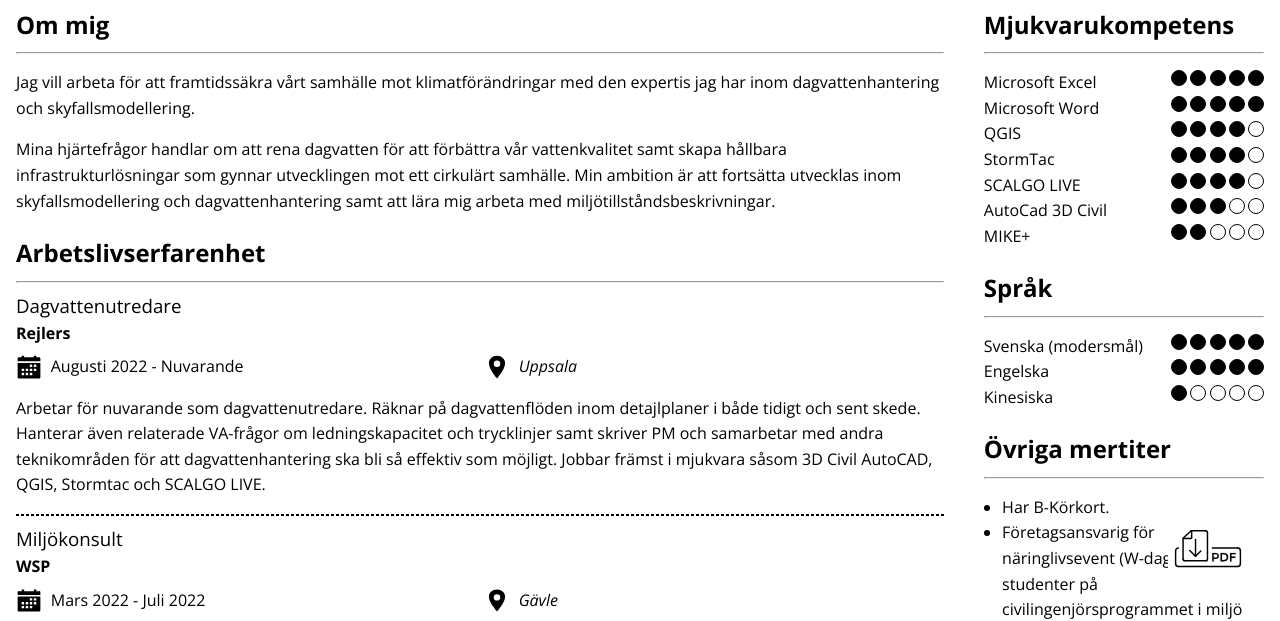
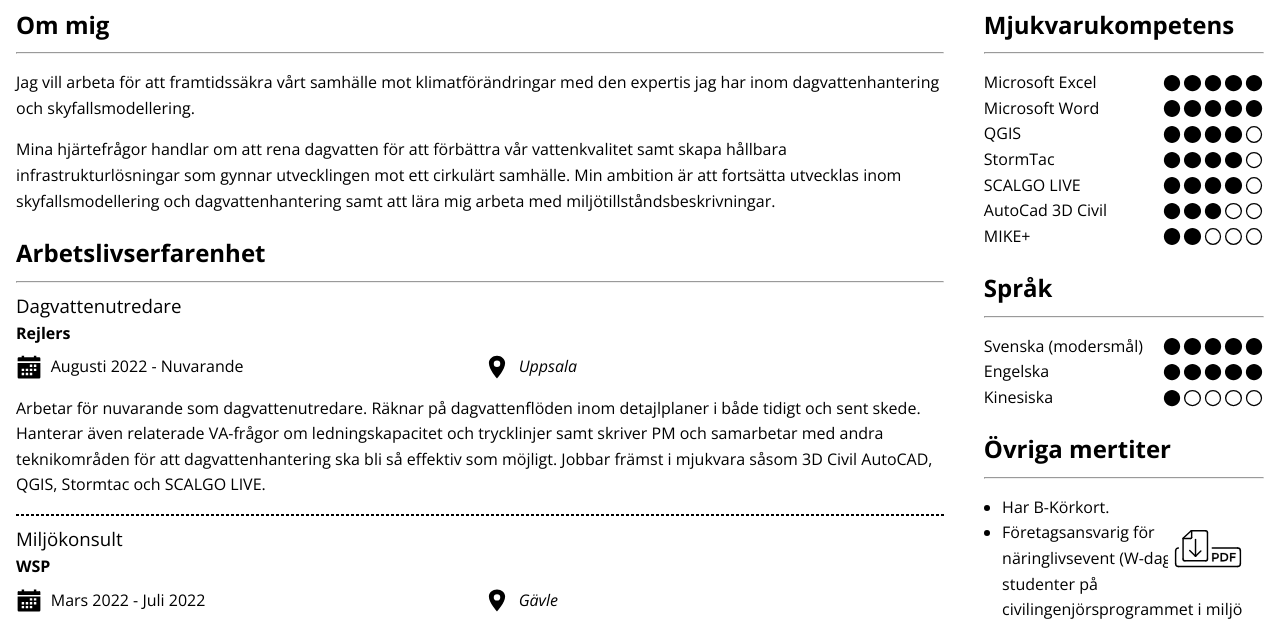
Before and after one commit to madeleinegobl/cv, a plain HTML site: page index.html in a window 1280 px wide. Shown: the part 190-811 px from the top of the page. Drawn offline with nearby package versions, Linux system fonts and the light colour scheme.

Commit message:
grading is printable

```diff
--- a/css/index.css
+++ b/css/index.css
@@ -188,38 +188,54 @@ a {
 .graded > li {
   display: grid;
   grid-template-columns: 1fr auto;
+  align-items: center;
 }
 
 .graded
   > :is(.grade-0, .grade-1, .grade-2, .grade-3, .grade-4, .grade-5)
   > .scale {
   display: flex;
-  gap: 0.2em;
 }
 .graded
   > :is(.grade-0, .grade-1, .grade-2, .grade-3, .grade-4, .grade-5)
   > .scale
   > div {
-  width: 1em;
-  height: 1em;
-  border-radius: 0.5em;
-  border: 1px solid black;
+  --size: 0.8em;
+  /* width: calc(var(--size) * var(--line-height)); */
+  aspect-ratio: 1 / 1;
+  height: calc(var(--size) * var(--line-height));
 }
 
 .graded .grade-1 .scale > div:nth-child(-n + 1) {
-  background-color: black;
+  background-image: url("../media/icons/circle-filled.svg");
 }
+.graded .grade-1 .scale > div:nth-child(n + 2) {
+  background-image: url("../media/icons/circle-outline.svg");
+}
+
 .graded .grade-2 .scale > div:nth-child(-n + 2) {
-  background-color: black;
+  background-image: url("../media/icons/circle-filled.svg");
 }
+.graded .grade-2 .scale > div:nth-child(n + 3) {
+  background-image: url("../media/icons/circle-outline.svg");
+}
+
 .graded .grade-3 .scale > div:nth-child(-n + 3) {
-  background-color: black;
+  background-image: url("../media/icons/circle-filled.svg");
 }
+.graded .grade-3 .scale > div:nth-child(n + 4) {
+  background-image: url("../media/icons/circle-outline.svg");
+}
+
 .graded .grade-4 .scale > div:nth-child(-n + 4) {
-  background-color: black;
+  background-image: url("../media/icons/circle-filled.svg");
 }
+.graded .grade-4 .scale > div:nth-child(n + 5) {
+  background-image: url("../media/icons/circle-outline.svg");
+}
+
 .graded .grade-5 .scale > div:nth-child(-n + 5) {
-  background-color: black;
+  background-image: url("../media/icons/circle-filled.svg");
 }
 
 /* footer */
```
Also changed, not shown: media/icons/circle-filled.svg (added), media/icons/circle-outline.svg (added).
